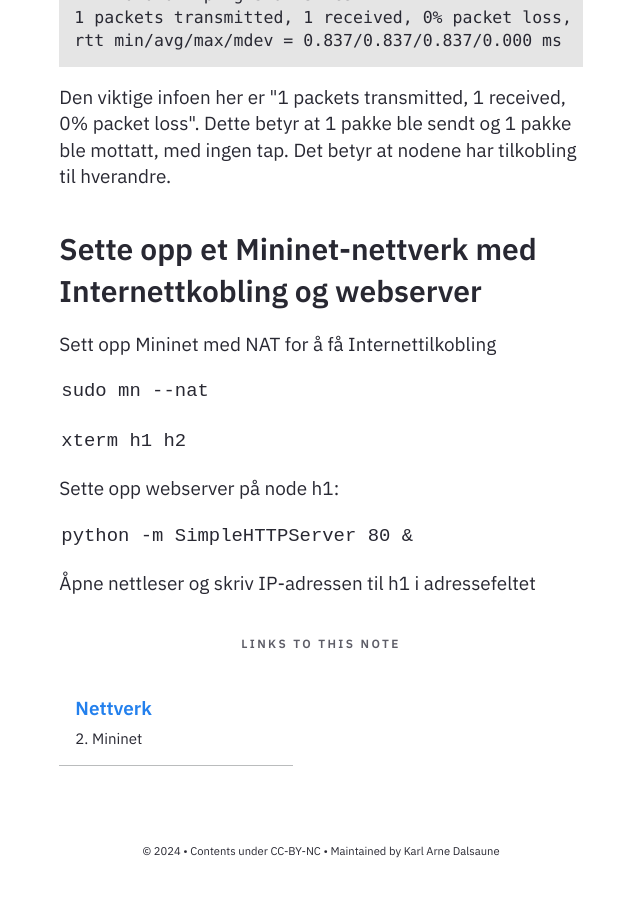
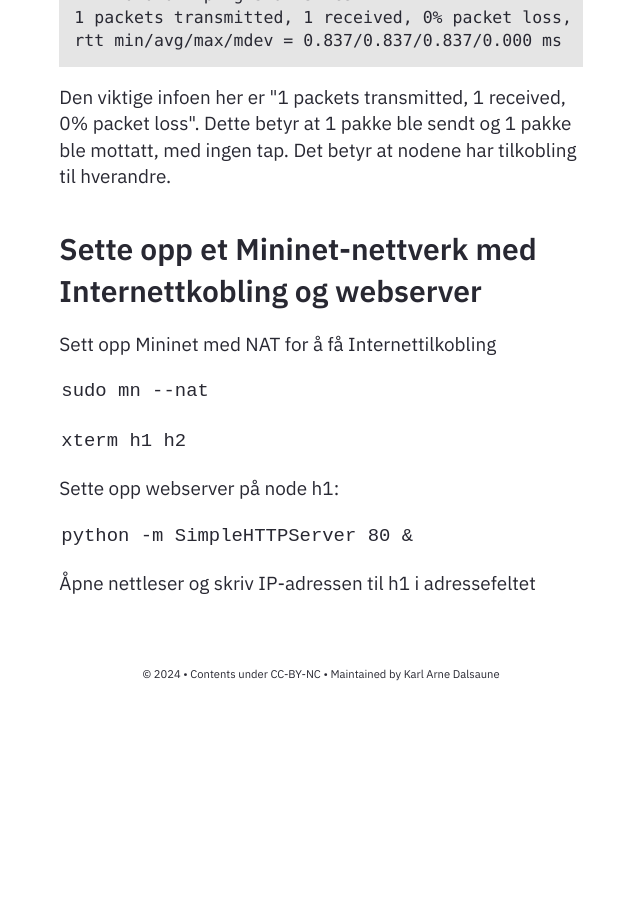
Before and after one commit to Cha-IM/cha-im.github.io, a Jekyll site: the page built from _notes/Public/Teknologiforståelse/Nettverk/Mininet.md, in a window 1280 px wide and 900 px high, scrolled down 5294 px. Shown: the top 897 px of the window, without its empty margins (319-959 px from the left). Built offline with Jekyll 4.4.1, drawn with Linux system fonts in a browser that asks for light colours; after the commit the page ends 6017 px from its top, so only the background shows below that.

Commit message:
fix: wikilinks pt 2

```diff
--- a/_notes/Public/Teknologiforståelse/Nettverk/Nettverk.md
+++ b/_notes/Public/Teknologiforståelse/Nettverk/Nettverk.md
@@ -3,5 +3,4 @@ title: Nettverk
 feed: hide
 date: 19-03-2024
 ---
-
-2. [[Mininet]]
+1. [[Viktige n
```
